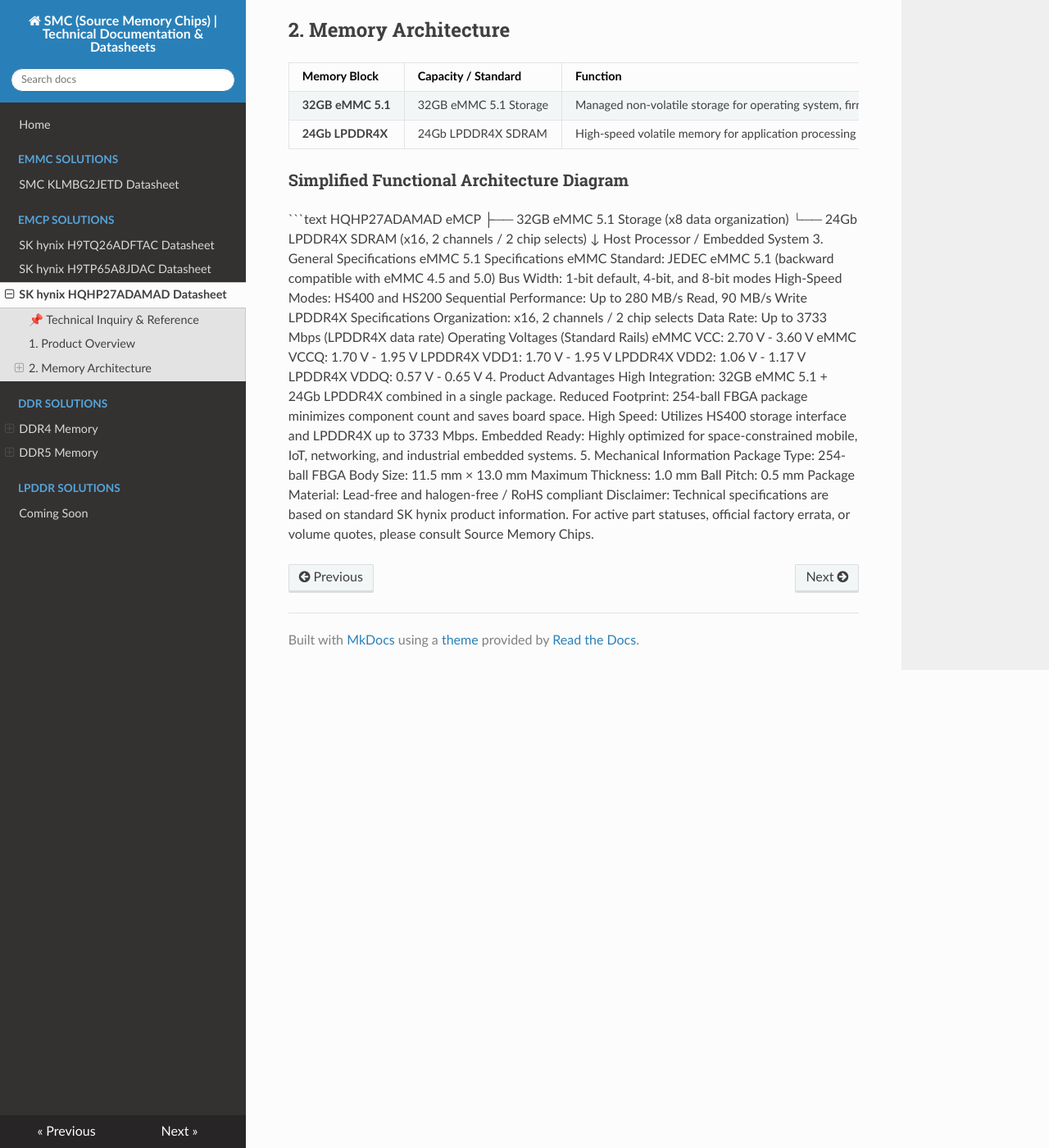
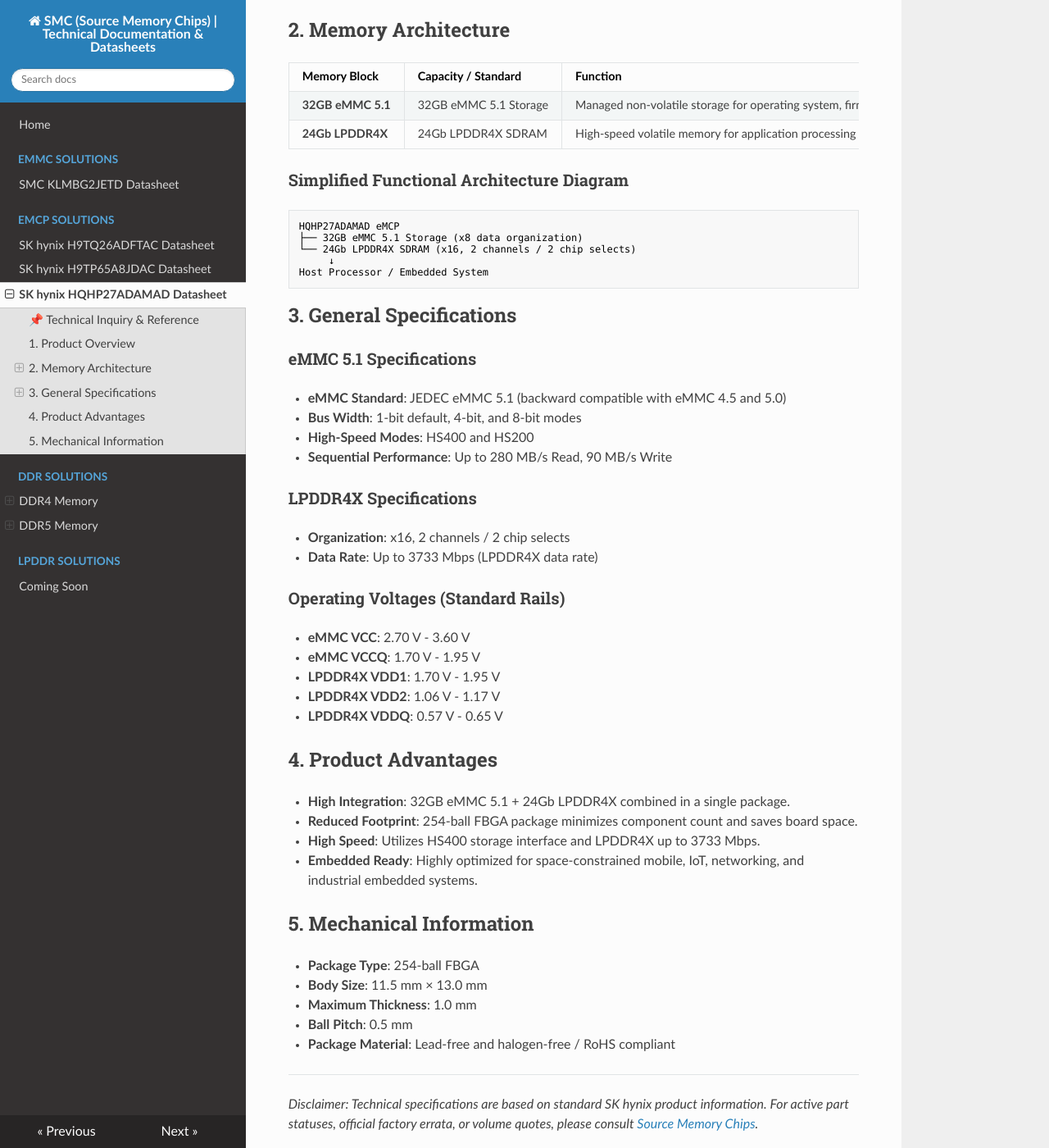
Before and after one commit to fionnulajr5x/smc-storage-chips-datasheets, an MkDocs documentation site: the page built from docs/emcp/hqhp27adamad.md, in a window 1280 px wide and 1400 px high, scrolled down 914 px. Shown: the whole window at 82% size. Built offline with MkDocs 1.6.1, drawn with Linux system fonts in a browser that asks for light colours; nearby versions of some CDN libraries; part of the change alters nothing that is shown.

Commit message:
Update hqhp27adamad.md

````diff
--- a/docs/emcp/hqhp27adamad.md
+++ b/docs/emcp/hqhp27adamad.md
@@ -35,30 +35,38 @@ HQHP27ADAMAD eMCP
 └── 24Gb LPDDR4X SDRAM (x16, 2 channels / 2 chip selects)
      ↓
 Host Processor / Embedded System
-3. General Specifications
-eMMC 5.1 Specifications
-eMMC Standard: JEDEC eMMC 5.1 (backward compatible with eMMC 4.5 and 5.0)
-Bus Width: 1-bit default, 4-bit, and 8-bit modes
-High-Speed Modes: HS400 and HS200
-Sequential Performance: Up to 280 MB/s Read, 90 MB/s Write
-LPDDR4X Specifications
-Organization: x16, 2 channels / 2 chip selects
-Data Rate: Up to 3733 Mbps (LPDDR4X data rate)
-Operating Voltages (Standard Rails)
-eMMC VCC: 2.70 V - 3.60 V
-eMMC VCCQ: 1.70 V - 1.95 V
-LPDDR4X VDD1: 1.70 V - 1.95 V
-LPDDR4X VDD2: 1.06 V - 1.17 V
-LPDDR4X VDDQ: 0.57 V - 0.65 V
-4. Product Advantages
-High Integration: 32GB eMMC 5.1 + 24Gb LPDDR4X combined in a single package.
-Reduced Footprint: 254-ball FBGA package minimizes component count and saves board space.
-High Speed: Utilizes HS400 storage interface and LPDDR4X up to 3733 Mbps.
-Embedded Ready: Highly optimized for space-constrained mobile, IoT, networking, and industrial embedded systems.
-5. Mechanical Information
-Package Type: 254-ball FBGA
-Body Size: 11.5 mm × 13.0 mm
-Maximum Thickness: 1.0 mm
-Ball Pitch: 0.5 mm
-Package Material: Lead-free and halogen-free / RoHS compliant
-Disclaimer: Technical specifications are based on standard SK hynix product information. For active part statuses, official factory errata, or volume quotes, please consult Source Memory Chips.
+```
+## 3. General Specifications
+
+### eMMC 5.1 Specifications
+* **eMMC Standard**: JEDEC eMMC 5.1 (backward compatible with eMMC 4.5 and 5.0)
+* **Bus Width**: 1-bit default, 4-bit, and 8-bit modes
+* **High-Speed Modes**: HS400 and HS200
+* **Sequential Performance**: Up to 280 MB/s Read, 90 MB/s Write
+
+### LPDDR4X Specifications
+* **Organization**: x16, 2 channels / 2 chip selects
+* **Data Rate**: Up to 3733 Mbps (LPDDR4X data rate)
+
+### Operating Voltages (Standard Rails)
+* **eMMC VCC**: 2.70 V - 3.60 V
+* **eMMC VCCQ**: 1.70 V - 1.95 V
+* **LPDDR4X VDD1**: 1.70 V - 1.95 V
+* **LPDDR4X VDD2**: 1.06 V - 1.17 V
+* **LPDDR4X VDDQ**: 0.57 V - 0.65 V
+
+## 4. Product Advantages
+* **High Integration**: 32GB eMMC 5.1 + 24Gb LPDDR4X combined in a single package.
+* **Reduced Footprint**: 254-ball FBGA package minimizes component count and saves board space.
+* **High Speed**: Utilizes HS400 storage interface and LPDDR4X up to 3733 Mbps.
+* **Embedded Ready**: Highly optimized for space-constrained mobile, IoT, networking, and industrial embedded systems.
+
+## 5. Mechanical Information
+* **Package Type**: 254-ball FBGA
+* **Body Size**: 11.5 mm × 13.0 mm
+* **Maximum Thickness**: 1.0 mm
+* **Ball Pitch**: 0.5 mm
+* **Package Material**: Lead-free and halogen-free / RoHS compliant
+
+---
+*Disclaimer: Technical specifications are based on standard SK hynix product information. For active part statuses, official factory errata, or volume quotes, please consult [Source Memory Chips](https://www.sourcememorychips.com/).*
````
